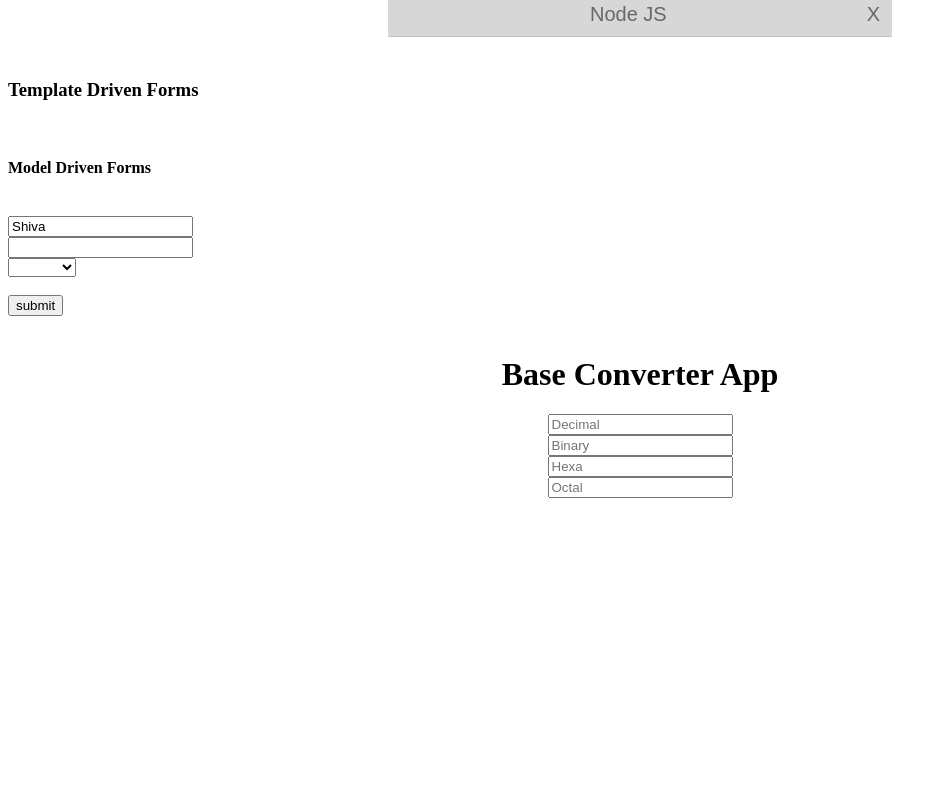
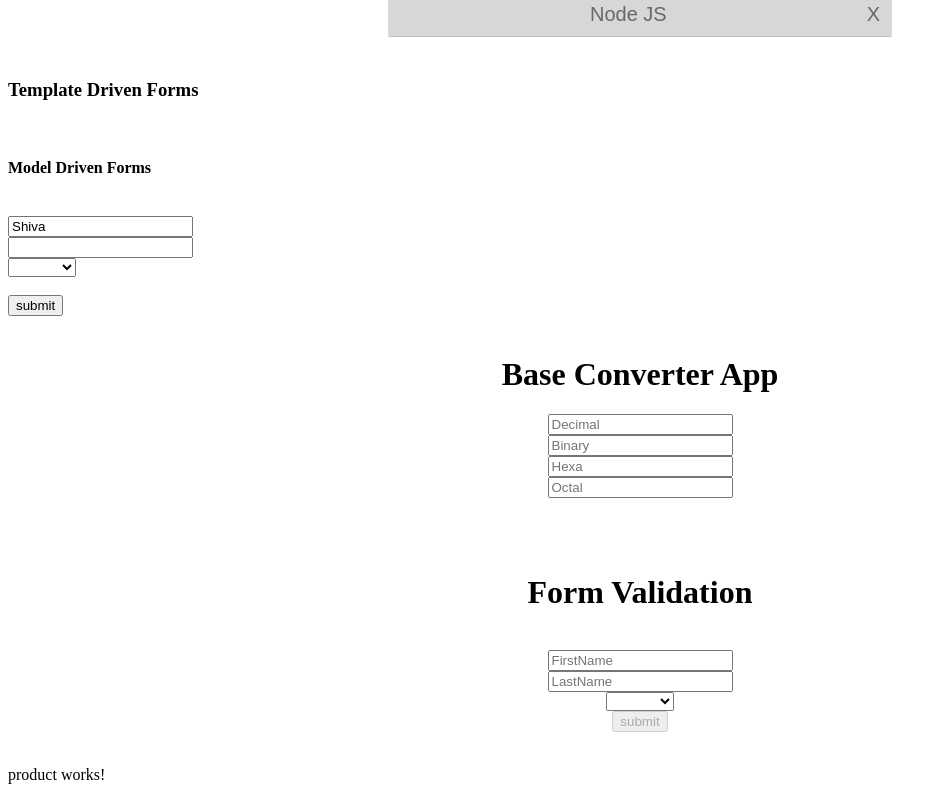
Before and after one commit to kemparaj565/Angular4_Test_Project, an Angular app: page /product in a window 1280 px wide. Shown: the part 325-1125 px from the top of the page, without its empty margins (0-947 px from the left). Before the commit the page ends 831 px from the top, so only its background shows below. Built offline with nearby package versions, Linux system fonts and the light colour scheme.

Commit message:
Custom Form Validation and service usage

```diff
--- a/src/app/app.component.css
+++ b/src/app/app.component.css
@@ -57,3 +57,11 @@ span{
 	float: right;
 	margin-right: 10px;
 }
+
+input[type='submit'] :disabled{
+	background-color:#d5d6d6;
+}
+
+input[type='submit'] :hover{
+	background-color: #b0dcff;
+}
--- a/src/app/app.component.html
+++ b/src/app/app.component.html
@@ -138,3 +138,7 @@ Reactive Forms Module; FormGroup,FormControl Components
 <br/>
 
 <app-baseconverter></app-baseconverter>
+<br>
+<app-formvalidations></app-formvalidations>
+<br>
+<app-product></app-product>
--- a/src/app/baseconverter/baseconverter.component.ts
+++ b/src/app/baseconverter/baseconverter.component.ts
@@ -26,14 +26,14 @@ export class BaseconverterComponent implements OnInit {
   o=0;
 
   decimalChanged=function(oldValue,newValue){
-  console.log(newValue);
+  //console.log(newValue);
   if(newValue!=""){
   this.form.patchValue({binary:parseInt(newValue,10).toString(2)});
   this.form.patchValue({octal:parseInt(newValue,10).toString(8)});
   this.form.patchValue({hexa:parseInt(newValue,10).toString(16).toUpperCase()});
   }
   else{
-   this.form.patchValue({binary:""});
+   this.form.patchValue({binary:oldValue});
   this.form.patchValue({octal:""});
   this.form.patchValue({hexa:""});
   }
@@ -41,7 +41,7 @@ export class BaseconverterComponent implements OnInit {
 
 binaryChanged=function(oldValue,newValue){
 	this.b=this.b +1;
-	if(this.b!=1){
+	if(this.b==1){
 	if(newValue!= ""){
 	this.form.patchValue({decimal:parseInt(newValue,2).toString(10)});
 	}
--- /dev/null
+++ b/src/app/formvalidations/formvalidations.component.css
@@ -0,0 +1,7 @@
+input[type='submit'] :disabled{
+	background-color:#d5d6d6;
+}
+
+input[type='submit'] :hover{
+	background-color: #b0dcff;
+}
--- /dev/null
+++ b/src/app/formvalidations/formvalidations.component.html
@@ -0,0 +1,16 @@
+<br><br>
+<div align="center">
+<h1>Form Validation</h1><br>
+<form  [formGroup]="form" (ngSubmit)="onSubmit(form.value)" >
+<input type="text" name="firstname" formControlName="firstname" placeholder="FirstName"/><br>
+<input type="text" name="lastname" formControlName="lastname" placeholder="LastName"/><br>
+<select name="languages" formControlName="languages">
+	<option>C++</option>
+		<option>Java</option>
+		<option>Angular</option>
+
+</select>
+<br>
+<input type="submit" [disabled]="!form.valid" value="submit"><br>
+</form>
+</div>
--- /dev/null
+++ b/src/app/formvalidations/formvalidations.component.ts
@@ -0,0 +1,37 @@
+import { Component, OnInit } from '@angular/core';
+import { FormGroup,FormControl,Validators } from '@angular/forms';
+
+
+@Component({
+  selector: 'app-formvalidations',
+  templateUrl: './formvalidations.component.html',
+  styleUrls: ['./formvalidations.component.css']
+})
+export class FormvalidationsComponent implements OnInit {
+
+  constructor() { }
+
+form;
+  ngOnInit() {
+  this.form=new FormGroup({
+  firstname: new FormControl("",Validators.compose([
+  Validators.required,
+  Validators.minLength(3),
+  Validators.pattern('[\\w\\-\\s/]+')
+  ])),
+lastname:new FormControl(""),
+languages:new FormControl("")
+  });
+}
+
+textValidator(control){
+	if(control.value.length<3){
+	return{'lastname':true};
+	}
+}
+
+onSubmit=function(user){
+	console.log(user);
+}
+
+}
--- /dev/null
+++ b/src/app/myfirstservice.service.ts
@@ -0,0 +1,19 @@
+import { Injectable } from '@angular/core';
+
+
+@Injectable()
+export class MyfirstserviceService {
+
+  constructor() { }
+
+  obj={
+  id:1,
+  name:'Shiva',
+  rollno:'555'
+  }
+
+  success(){
+  return "successful";
+  }
+
+}
--- a/src/app/product/product.component.ts
+++ b/src/app/product/product.component.ts
@@ -1,4 +1,5 @@
 import { Component, OnInit } from '@angular/core';
+import { MyfirstserviceService } from './../myfirstservice.service';
 
 @Component({
   selector: 'app-product',
@@ -7,9 +8,11 @@ import { Component, OnInit } from '@angular/core';
 })
 export class ProductComponent implements OnInit {
 
-  constructor() { }
+  constructor(private fService:MyfirstserviceService) { }
 
   ngOnInit() {
+  this.fService.obj.name="Shambo";
+  console.log(this.fService.obj.name);
   }
 
 }
```
Also changed, not shown: src/app/app.component.ts (+11 -1 lines), src/app/app.module.ts (+5 -2 lines), 2 other files (tests, documents, lock files or other folders).
